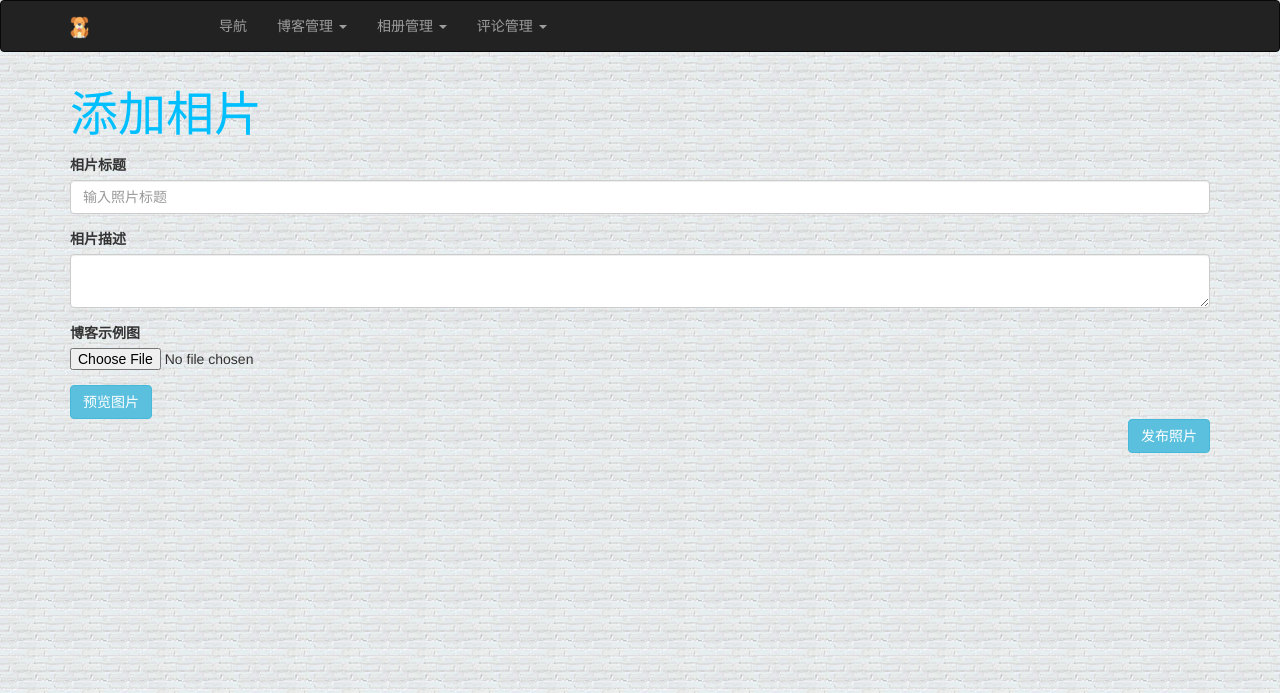
After one commit to weijiang1994/flask-blog-owner, a Flask app: page /backend/addPhoto in a window 1280 px wide. The commit adds this page. Shown: the top 693 px of the page. Run offline with Flask 2, Linux system fonts and the light colour scheme; parts of the project's set-up code (start-up, migrations or seed data) failed here and were passed over; some libraries are stand-ins or nearby versions.

Commit message:
增加后台增加照片页面
增加后台添加照片后台页面，实现部分后台逻辑。

```diff
--- a/app/__init__.py
+++ b/app/__init__.py
@@ -8,9 +8,8 @@
 @Contact:weijiang@colibri.com.cn
 """
 import os
-from datetime import timedelta
 
-from flask import Flask, session
+from flask import Flask
 from .blueprint.index_bp import index_bp
 from .blueprint.arcticle_bp import article_bp
 from .blueprint.work_bp import work_bp
@@ -24,6 +23,7 @@ from .blueprint.backend.edit_blog_bp import edit_blog_bp
 from flask_ckeditor import CKEditor
 from .blueprint.category_bp import category_bp
 from .blueprint.timeline_bp import timeline_bp
+from .blueprint.backend.gallery.add_photo_bp import add_photo_bp
 
 basedir = os.path.abspath(os.path.dirname(__file__))
 
@@ -68,3 +68,4 @@ def register_blueprint(app):
     app.register_blueprint(edit_blog_bp)
     app.register_blueprint(category_bp)
     app.register_blueprint(timeline_bp)
+    app.register_blueprint(add_photo_bp)
--- a/app/blueprint/backend/create_blog_bp.py
+++ b/app/blueprint/backend/create_blog_bp.py
@@ -27,7 +27,7 @@ class PostForm(FlaskForm):
     db = DBOperator()
     ret = db.query_all(BlogType)
     choices = [(i[0], i[1].type_name) for i in zip(range(len(ret)), ret)]
-    title = StringField(u'博客标题', validators=[Length(min=3, max=20, message='用户名长度必须在3到20位之间')],
+    title = StringField(u'博客标题', validators=[Length(min=3, max=50, message='用户名长度必须在3到20位之间')],
                         render_kw={'class': '', 'rows': 50, 'placeholder': '输入您的博客标题'})
     blog_type = SelectField(label=u'博客类型',
                             choices=choices, default=0,
@@ -73,7 +73,8 @@ def index():
         db.commit_data()
 
         return render_template('articleDetail.html', title=blog_title, create_time='发布于' + str(current_time),
-                               read_times='阅读数' + str(0), article_type=CATEGORY_DIC.get(blog_type), article_content=blog_content)
+                               read_times='阅读数' + str(0), article_type=CATEGORY_DIC.get(blog_type), article_content
+                               =blog_content)
 
     return render_template('/backend/createBlog.html', form=form)
 
--- /dev/null
+++ b/app/blueprint/backend/gallery/add_photo_bp.py
@@ -0,0 +1,54 @@
+"""
+coding:utf-8
+file: add_photo_bp.py
+@author: jiangwei
+@contact: jiangwei_1994124@163.com
+@time: 2020/5/28 23:24
+@desc:
+"""
+from flask import Blueprint, render_template, request, send_from_directory
+from flask_wtf import FlaskForm
+from flask_wtf.file import FileAllowed
+from werkzeug.datastructures import CombinedMultiDict
+from wtforms import StringField, SubmitField, TextAreaField, FileField
+from wtforms.validators import Length
+
+from app.frozen_dir import app_path
+from app.util.common_util import get_current_time, create_path
+
+add_photo_bp = Blueprint('add_photo_bp', __name__, url_prefix='/backend')
+
+
+class AddPhotoForm(FlaskForm):
+    photo_title = StringField(u'相片标题', validators=[Length(min=3, max=50, message='用户名长度必须在3到50之间')],
+                              render_kw={'class': '', 'rows': 50, 'placeholder': '输入照片标题'})
+    photo_desc = TextAreaField(u'相片描述', validators=[Length(min=3, max=250, message='用户名长度必须在3到250之间')])
+    img_file = FileField(label=u'博客示例图',
+                         validators=[FileAllowed(['png', 'jpg'], '只接收png和jpg图片')],
+                         render_kw={'value': "上传", 'class': 'btn btn-default'})
+    view_submit = SubmitField(u'预览照片')
+    submit = SubmitField(u'发布照片')
+
+
+@add_photo_bp.route('/addPhoto', methods=['GET', 'POST'])
+def index():
+    form = AddPhotoForm(CombinedMultiDict([request.form, request.files]))
+    if form.validate_on_submit():
+        photo_title = form.photo_title.data
+        photo_desc = form.photo_desc.data
+        photo_file = form.img_file.data.filename
+
+        current_time = get_current_time()
+        current_time = current_time.split(' ')[0]
+        create_path(app_path() + '/gallery/' + current_time)
+        # 将博客示例图片存储到对应的文件夹中
+        form.img_file.data.save(app_path() + '/gallery/' + current_time + '/' + photo_file)
+        blog_img_path = '/backend/blogImg/gallery/' + current_time + '/' + photo_file
+
+    return render_template('/backend/addPhoto.html', form=form)
+
+
+@add_photo_bp.route('/blogImg/gallery/<path>/<filename>')
+def get_blog_sample_img(path, filename):
+    path = app_path() + '/gallery/' + path + '/'
+    return send_from_directory(path, filename)
--- /dev/null
+++ b/app/templates/backend/addPhoto.html
@@ -0,0 +1,38 @@
+<!DOCTYPE html>
+{% extends "backend/base.html" %}
+{% import 'bootstrap/wtf.html' as wtf %}
+{% block title %}博客后台管理{% endblock %}
+<html lang="en">
+<head>
+    <meta charset="UTF-8">
+</head>
+{%block content%}
+
+<body background="/static/img/墙.jpg">
+    <div class="container">
+        <h1 style="color:deepskyblue;font-family: 'Courier New', Courier, monospace;font-size: 48px">添加相片</h1>
+    </div>
+<div class="container">
+        <form method="post" enctype="multipart/form-data">
+            {{ form.csrf_token }}
+            {{wtf.form_field(form.photo_title)}}
+            {{wtf.form_field(form.photo_desc)}}
+            <div class="row">
+                <div class="col-md-2">
+                    {{wtf.form_field(form.img_file)}}
+                    <button class="btn btn-info">预览图片</button>
+                </div>
+                <div class="col-md-2">
+                </div>
+            </div>
+            <div class="row">
+                <div class="col-md-10"></div>
+                <div class="col-md-2" style="text-align: right;">
+                    {{ wtf.form_field(form.submit, class="btn btn-info") }}
+                </div>
+            </div>
+        </form>
+    </div>
+</body>
+{% endblock %}
+</html>
--- a/app/templates/backend/base.html
+++ b/app/templates/backend/base.html
@@ -39,6 +39,17 @@
                 </li>
                 <li class="dropdown">
                     <a href="#" class="dropdown-toggle" data-toggle="dropdown">
+                        相册管理
+                        <b class="caret"></b>
+                    </a>
+                    <ul class="dropdown-menu">
+                        <li><a href="/backend/addPhoto">增加照片</a></li>
+                        <li><a href="/backend/editPhoto">编辑照片</a></li>
+                        <li><a href="/backend/deletePhoto">删除照片</a></li>
+                    </ul>
+                </li>
+                <li class="dropdown">
+                    <a href="#" class="dropdown-toggle" data-toggle="dropdown">
                         评论管理
                         <b class="caret"></b>
                     </a>
```
Also changed, not shown: app/templates/backend/createBlog.html (+1 -22 lines), 1 other file.
